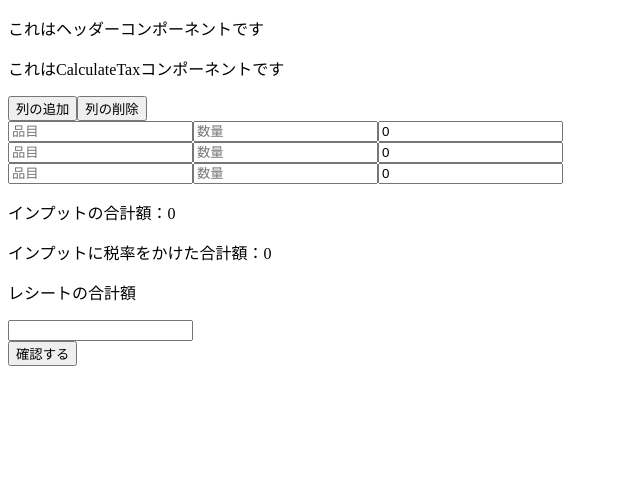
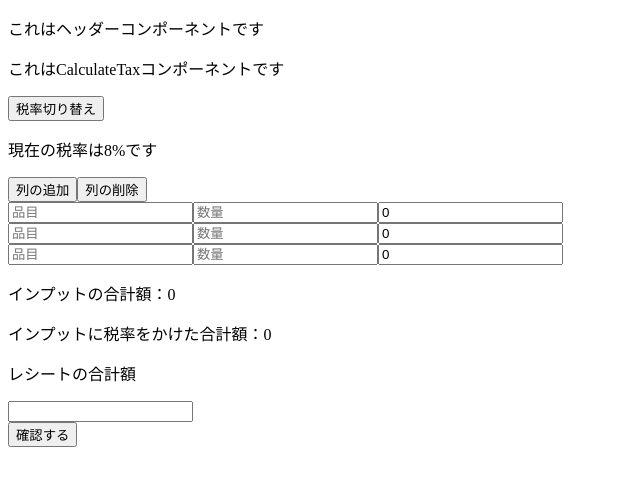
Before and after one commit to KazumaEnomoto/TaxCalculate-vue2, a Vue app: page / in a window 1280 px wide. Shown: the top 486 px of the page, without its empty margins (0-640 px from the left). Built offline with nearby package versions, Linux system fonts and the light colour scheme.

Commit message:
switchTaxで税率を切り替え

```diff
--- a/src/components/CalculateTax.vue
+++ b/src/components/CalculateTax.vue
@@ -3,6 +3,10 @@
         <p>これはCalculateTaxコンポーネントです</p>
 
         <div>
+            <div>
+                <button @click="switchTax">税率切り替え</button>
+                <p>現在の税率は{{taxRate}}%です</p>
+            </div>
             <button @click="addRow">列の追加</button>
             <button v-if="isMoreZero" @click="removeRow">列の削除</button>
             <div v-for="(i, index) of rowCount" :key="i">
@@ -29,7 +33,8 @@ export default {
         return {
             rowCount: 3,
             values: [0, 0, 0],
-            taxRate: 1.08,
+            taxRate: 8,
+            tax: true,
         };
     },
     methods: {
@@ -40,6 +45,14 @@ export default {
         removeRow() {
             this.rowCount -= 1;
             this.values.splice(this.rowCount - 1, 1);
+        },
+        switchTax() {
+            this.tax = !this.tax;
+            if (this.tax === true) {
+                this.taxRate = 8;
+            } else {
+                this.taxRate = 10;
+            }
         },
         check() {
             console.log(this.values);
@@ -58,7 +71,7 @@ export default {
         },
         taxAddedValues() {
             // 少数内における微妙な誤差の除去
-            return Math.floor(this.sumValues * this.taxRate * 100) / 100;
+            return Math.floor(this.sumValues * (this.taxRate / 100 + 1)  * 100) / 100;
         }
     }
 }
```
